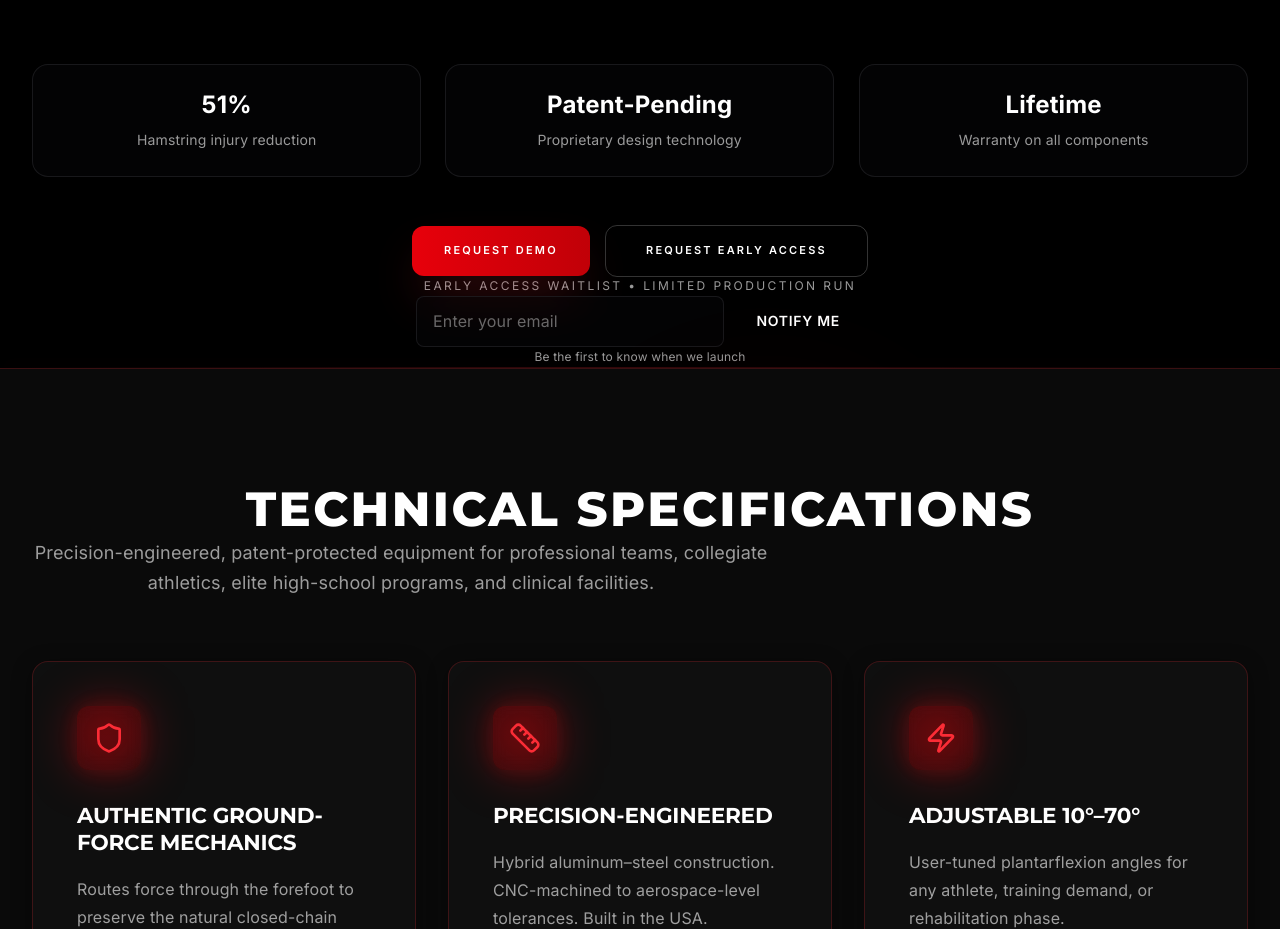
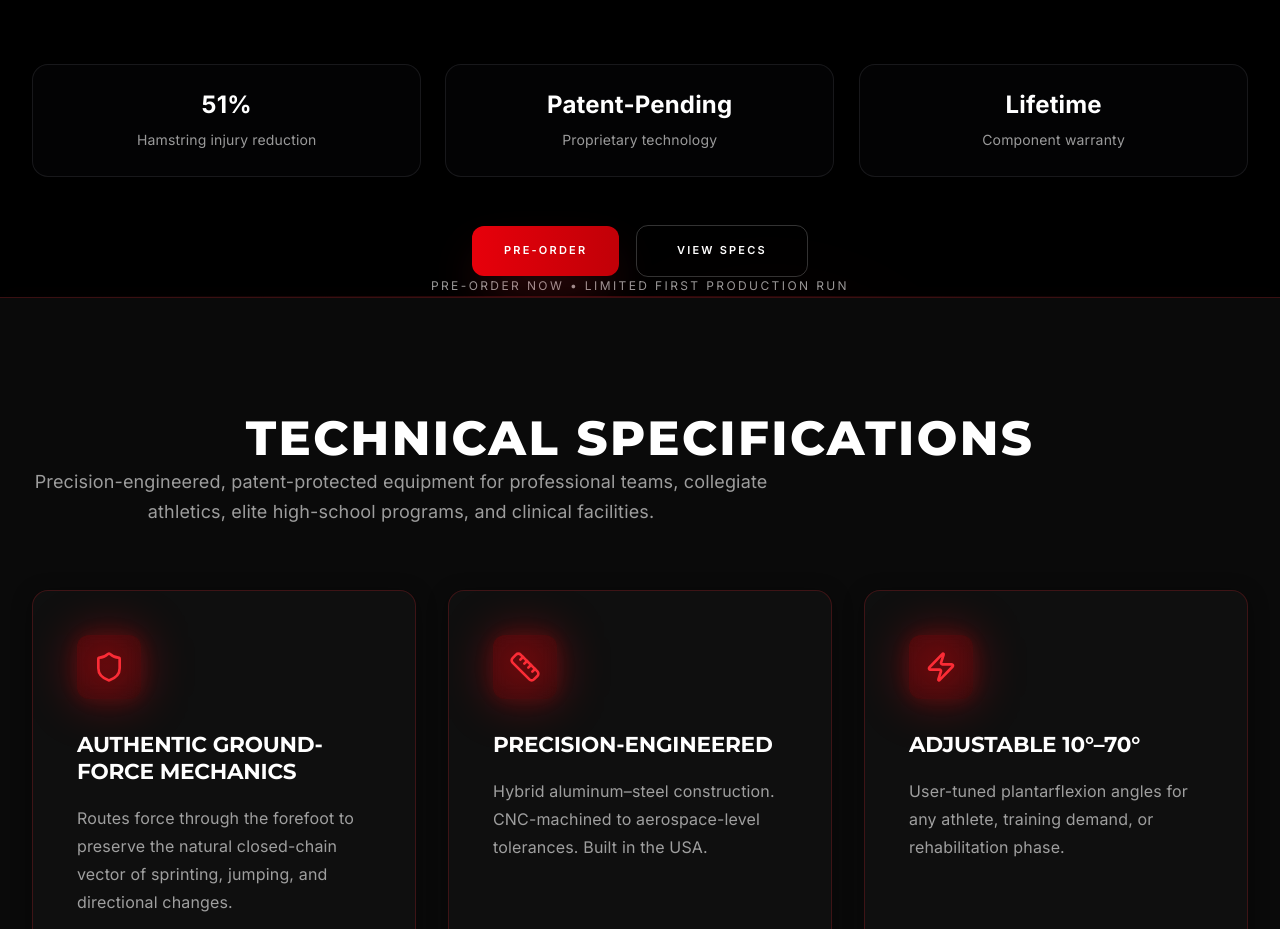
Before and after one commit to infinityspine/exiqx-website, a Next.js app: page / in a window 1280 px wide. Shown: the part 5060-5989 px from the top of the page. Built offline with nearby package versions, Linux system fonts and the light colour scheme.

Commit message:
🕒 Auto-commit: 2025-12-08 08:31:18

```diff
--- a/components/sections/HomePageCTA.tsx
+++ b/components/sections/HomePageCTA.tsx
@@ -115,7 +115,7 @@ const CTASection = memo(function CTASection({
             <div className="absolute inset-0 bg-gradient-to-br from-red-500/0 via-red-500/0 to-red-500/0 group-hover:from-red-500/5 group-hover:via-red-500/0 group-hover:to-transparent rounded-2xl transition-all duration-500 pointer-events-none" />
             <div className="relative mb-2 text-2xl font-bold text-accent transition-colors duration-300 group-hover:text-red-400">Patent-Pending</div>
             <p className="relative text-sm text-white/70 leading-relaxed">
-              Proprietary design technology
+              Proprietary technology
             </p>
           </motion.div>
 
@@ -135,7 +135,7 @@ const CTASection = memo(function CTASection({
             <div className="absolute inset-0 bg-gradient-to-br from-red-500/0 via-red-500/0 to-red-500/0 group-hover:from-red-500/5 group-hover:via-red-500/0 group-hover:to-transparent rounded-2xl transition-all duration-500 pointer-events-none" />
             <div className="relative mb-2 text-2xl font-bold text-accent transition-colors duration-300 group-hover:text-red-400">Lifetime</div>
             <p className="relative text-sm text-white/70 leading-relaxed">
-              Warranty on all components
+              Component warranty
             </p>
           </motion.div>
         </motion.div>
@@ -162,7 +162,7 @@ const CTASection = memo(function CTASection({
             className="inline-block rounded-xl bg-gradient-to-r from-red-600 to-red-700 px-8 py-4 text-[11px] font-semibold uppercase tracking-[0.2em] text-white transition-all duration-300 hover:from-red-500 hover:to-red-600 hover:scale-[1.02] shadow-2xl shadow-red-500/30 focus-visible:outline-none focus-visible:ring-2 focus-visible:ring-accent focus-visible:ring-offset-2 focus-visible:ring-offset-black will-change-transform"
             style={{ transform: 'translateZ(0)' }}
           >
-            Request Demo
+            Pre-Order
           </motion.a>
 
           {/* Secondary CTA with magnetic hover */}
@@ -179,41 +179,17 @@ const CTASection = memo(function CTASection({
             className="inline-block rounded-xl border border-white/20 bg-transparent px-10 py-4 text-[11px] font-semibold uppercase tracking-[0.2em] text-white transition-all duration-300 hover:bg-white/10 hover:border-white/40 focus-visible:outline-none focus-visible:ring-2 focus-visible:ring-white focus-visible:ring-offset-2 focus-visible:ring-offset-black will-change-transform"
             style={{ transform: 'translateZ(0)' }}
           >
-            Request Early Access
+            View Specs
           </motion.a>
         </motion.div>
 
         {/* Trust Signals */}
         <div>
           <p className="text-xs uppercase tracking-[0.2em] text-white/40 leading-relaxed">
-            EARLY ACCESS WAITLIST • LIMITED PRODUCTION RUN
+            PRE-ORDER NOW • LIMITED FIRST PRODUCTION RUN
           </p>
         </div>
 
-        {/* Optional: Email Capture Form Placeholder */}
-        <div>
-          <form className="mx-auto max-w-md" onSubmit={(e) => e.preventDefault()}>
-            <div className="flex gap-2">
-              <input
-                type="email"
-                placeholder="Enter your email"
-                className="flex-1 rounded-lg border border-zinc-800/60 bg-zinc-950/40 px-4 py-3 text-white placeholder-white/40 backdrop-blur-sm transition-all duration-300 focus:border-accent focus:outline-none focus:ring-2 focus:ring-accent focus:ring-offset-2 focus:ring-offset-black hover:border-red-900/50"
-                aria-label="Email address"
-              />
-              <motion.button
-                type="submit"
-                whileHover={shouldReduceMotion ? {} : { scale: 1.05 }}
-                whileTap={shouldReduceMotion ? {} : { scale: 0.98 }}
-                className="rounded-lg bg-accent px-6 py-3 text-sm font-semibold uppercase tracking-wider text-white transition-all duration-300 hover:bg-red-700 hover:shadow-[0_10px_30px_rgba(220,38,38,0.55)] focus-visible:outline-none focus-visible:ring-2 focus-visible:ring-accent focus-visible:ring-offset-2 focus-visible:ring-offset-black"
-              >
-                Notify Me
-              </motion.button>
-            </div>
-            <p className="mt-2 text-xs text-white/40 leading-relaxed">
-              Be the first to know when we launch
-            </p>
-          </form>
-        </div>
       </div>
     </section>
   )
```
